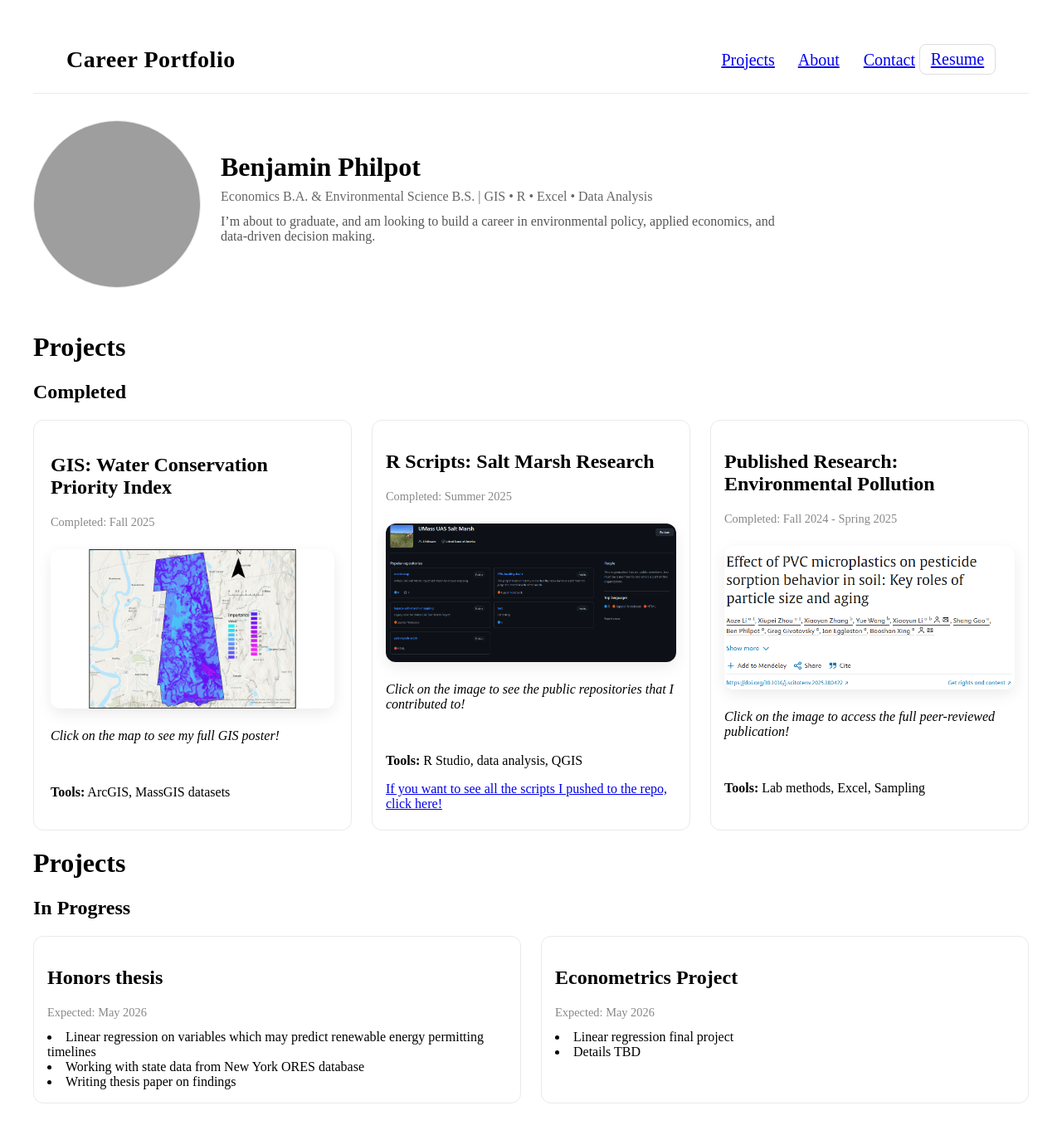
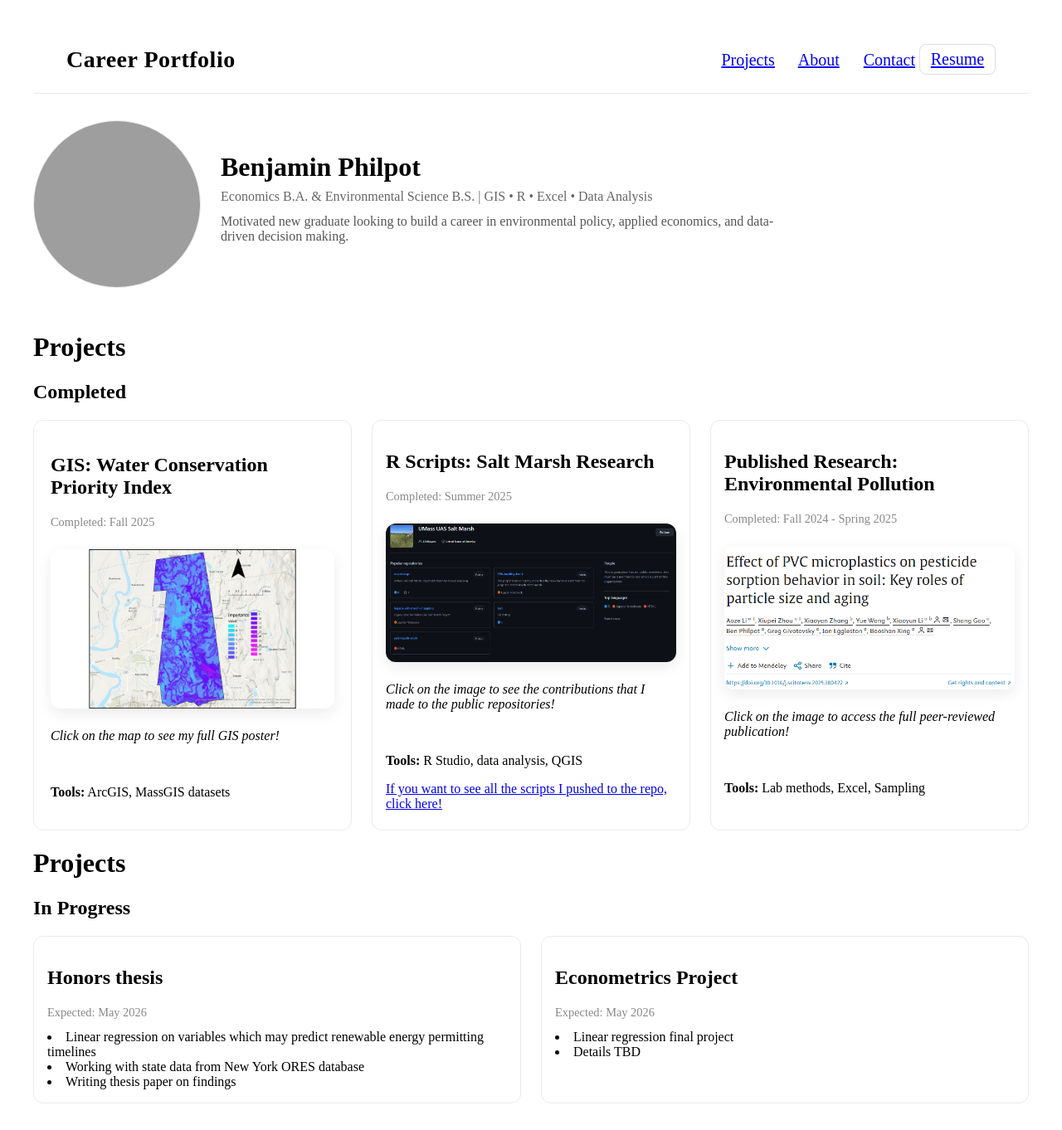
Before and after one commit to benphilpots/benphilpots.github.io, a Jekyll site: the page built from index.html, in a window 1280 px wide. Shown: the whole page at 83% size. Built offline with Jekyll 4.4.1, drawn with Linux system fonts in a browser that asks for light colours; grey boxes are pictures that could not be loaded.

Commit message:
Update index.html

```diff
--- a/index.html
+++ b/index.html
@@ -64,7 +64,7 @@ layout: default
       Economics B.A. & Environmental Science B.S. | GIS • R • Excel • Data Analysis
     </p>
     <p style="margin-top: 0.75rem; max-width: 700px; color: #555;">
-  I’m about to graduate, and am looking to build a career in environmental policy, applied economics, and data-driven decision making.
+  Motivated new graduate looking to build a career in environmental policy, applied economics, and data-driven decision making.
 </p>
   </div>
 </header>
@@ -156,7 +156,7 @@ layout: default
     "
   />
 </a>
-    <p><i>Click on the image to see the public repositories that I contributed to!</i></p>
+    <p><i>Click on the image to see the contributions that I made to the public repositories!</i></p>
     <br>
     <p><strong>Tools:</strong> R Studio, data analysis, QGIS</p>
     <a href="https://docs.google.com/document/d/1mrMCFnsjCeJ35ctsMZdbZGPyyEsQqj49Rev_mR_VepM/edit?usp=sharing" target="_blank">If you want to see all the scripts I pushed to the repo, click here!</a>
```
